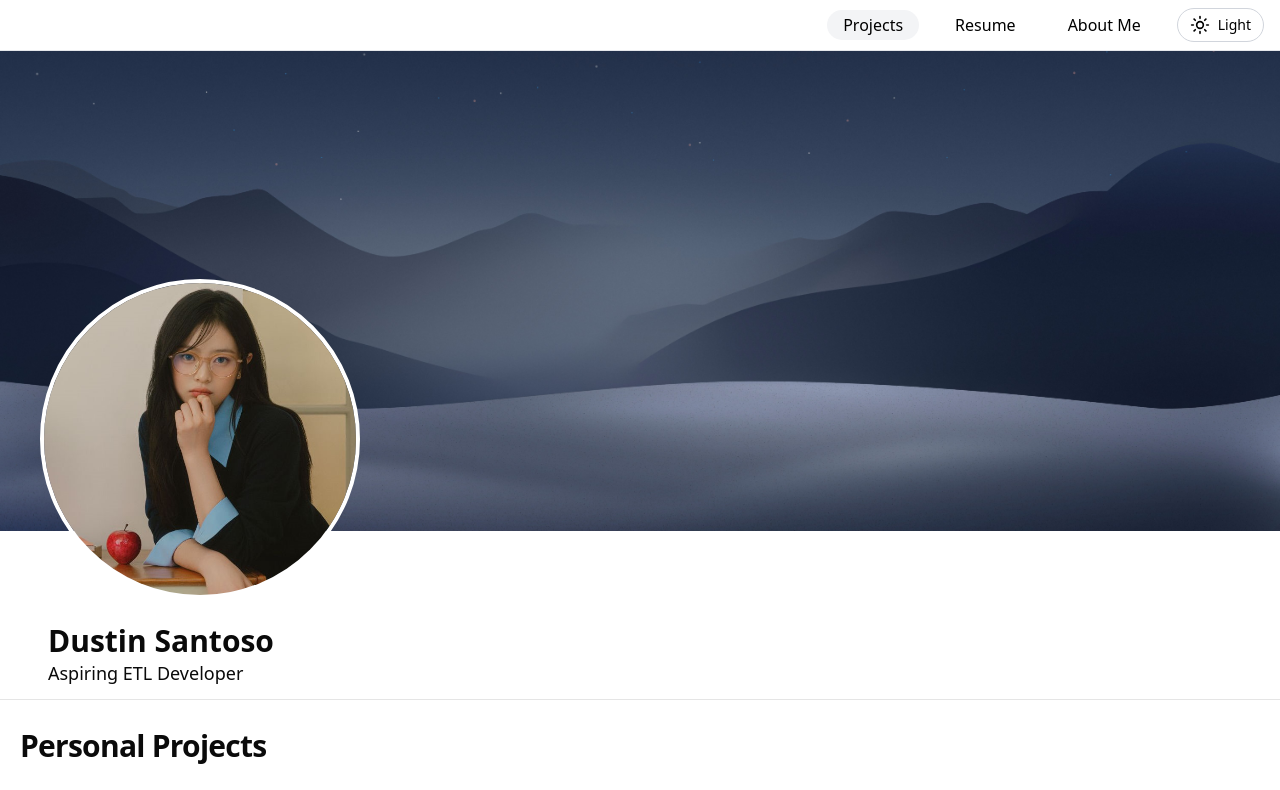
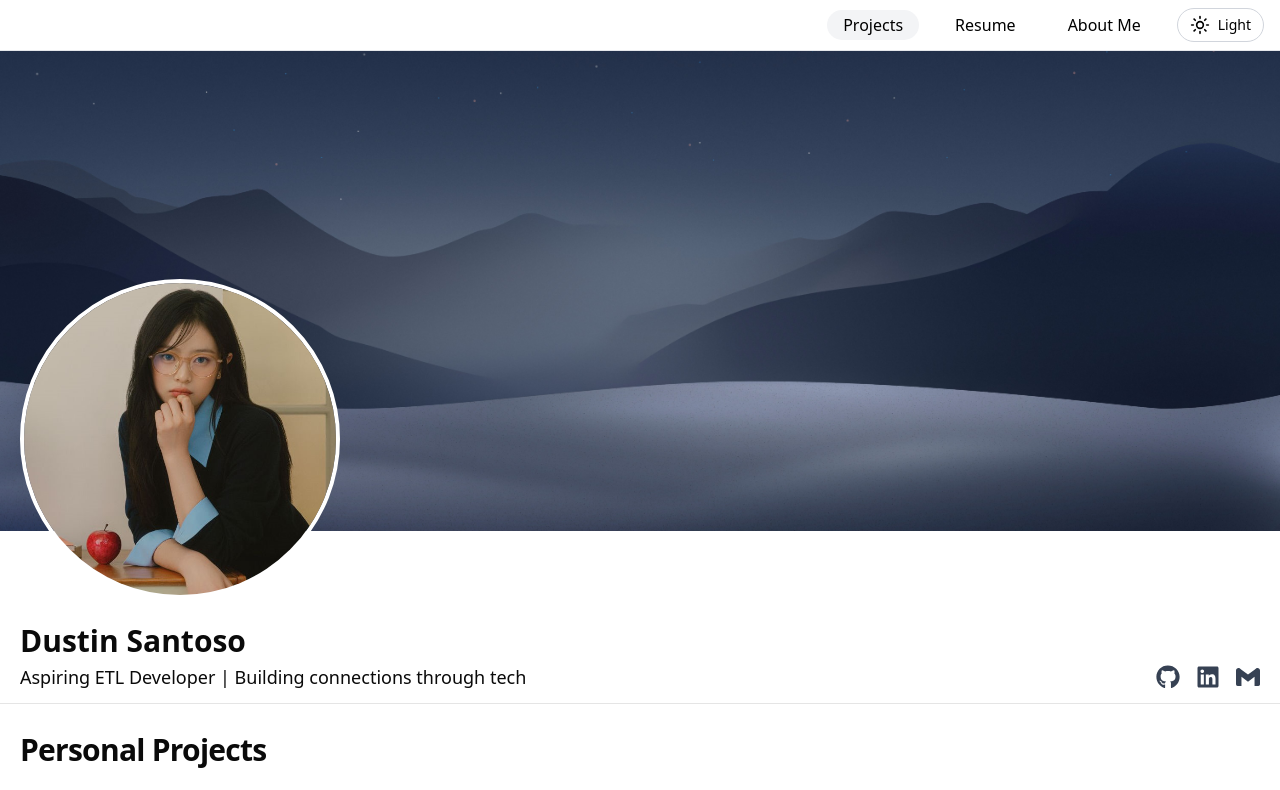
Before and after one commit to nitsud22/Portfolio-Website, a React (Vite) app in the folder vite-project/: page / in a window 1280 px wide. Shown: the top 790 px of the page. Built offline with nearby package versions, Linux system fonts and the light colour scheme.

Commit message:
added social links

```diff
--- a/vite-project/package.json
+++ b/vite-project/package.json
@@ -18,6 +18,7 @@
     "lucide-react": "^0.511.0",
     "react": "^19.1.0",
     "react-dom": "^19.1.0",
+    "react-icons": "^5.5.0",
     "react-router-dom": "^7.6.1",
     "tailwind-merge": "^3.3.0",
     "tailwindcss": "^4.1.7"
--- a/vite-project/src/components/Introduction.tsx
+++ b/vite-project/src/components/Introduction.tsx
@@ -14,7 +14,7 @@ export function Introduction() {
 
       {/* Profile + Intro - grouped and positioned at the bottom */}
       <div
-        className="absolute lg:bottom-3 md:bottom-1 -bottom-4 lg:left-10 md:left-5 md:flex flex-col md:flex-row items-center md:items-end space-y-4 md:space-y-0 md:space-x-6 z-10
+        className="absolute lg:bottom-3 md:bottom-1 -bottom-4 lg:left-5 md:left-5 md:flex flex-col md:flex-row items-center md:items-end space-y-4 md:space-y-0 md:space-x-6 z-10
       absolute left-1/2 transform -translate-x-1/2 md:transform md:-translate-x-0"
       >
         {/* Profile Picture */}
--- /dev/null
+++ b/vite-project/src/components/Socials.tsx
@@ -0,0 +1,31 @@
+import { FaGithub, FaLinkedin } from 'react-icons/fa';
+import { SiGmail } from "react-icons/si";
+
+export function SocialLinks() {
+  return (
+    <div className="flex space-x-4 text-2xl text-gray-700">
+      <a
+        href="https://github.com/nitsud22"
+        target="_blank"
+        rel="noopener noreferrer"
+        className="hover:text-gray-400"
+      >
+        <FaGithub />
+      </a>
+      <a
+        href="https://linkedin.com/in/dustinsantoso"
+        target="_blank"
+        rel="noopener noreferrer"
+        className="hover:text-blue-600"
+      >
+        <FaLinkedin />
+      </a>
+      <a
+        href="mailto:dustin.santoso025@gmail.com"
+        className="hover:text-red-500"
+      >
+        <SiGmail />
+      </a>
+    </div>
+  );
+}
--- a/vite-project/src/pages/Projects.tsx
+++ b/vite-project/src/pages/Projects.tsx
@@ -2,16 +2,26 @@ import { useState } from "react";
 
 import { Cards } from "@/components/CardRow";
 import { Introduction } from "@/components/Introduction";
+import { SocialLinks } from "@/components/Socials";
 
 function Projects() {
   return (
     <div className="width:100% ">
       <Introduction></Introduction>
-      <div className="width:100% border-b md:py-3 py-4 dark:bg-black md:text-left md:pl-12">
-          <h1 className="lg:text-3xl font-bold md:text-2xl text-xl">Dustin Santoso</h1>
-          <p className="lg:text-lg md:text-m text-s text-center md:text-left px-5 md:px-0">
-            Aspiring ETL Developer
-          </p></div>
+      <div className="w-full border-b md:py-3 py-4 dark:bg-black px-5">
+  <h1 className="lg:text-3xl font-bold md:text-2xl text-xl md:text-left">Dustin Santoso</h1>
+
+  <div className="flex justify-center md:justify-between items-center mt-1 flex-wrap">
+    <p className="lg:text-lg md:text-m text-s">
+      Aspiring ETL Developer | Building connections through tech
+    </p>
+
+    <div className="flex space-x-4 text-xl mt-2 md:mt-0 ">
+        <SocialLinks></SocialLinks>
+    </div>
+  </div>
+</div>
+
       <div className="py-2">
         {" "}
         <h2 className="jusimt-10 scroll-m-20 text-3xl font-semibold tracking-tight transition-colors first:mt-0 text-left py-5 px-5">
```
Also changed, not shown: vite-project/src/assets/github.svg (added), 1 other file (tests, documents, lock files or other folders).
